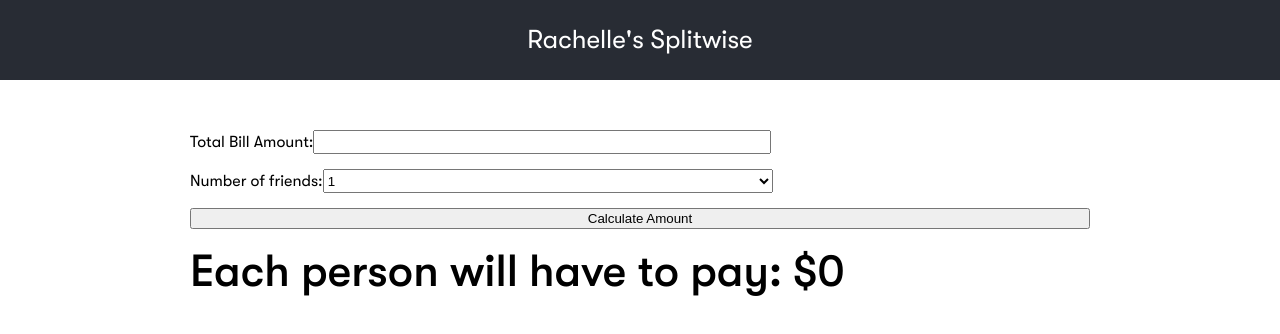
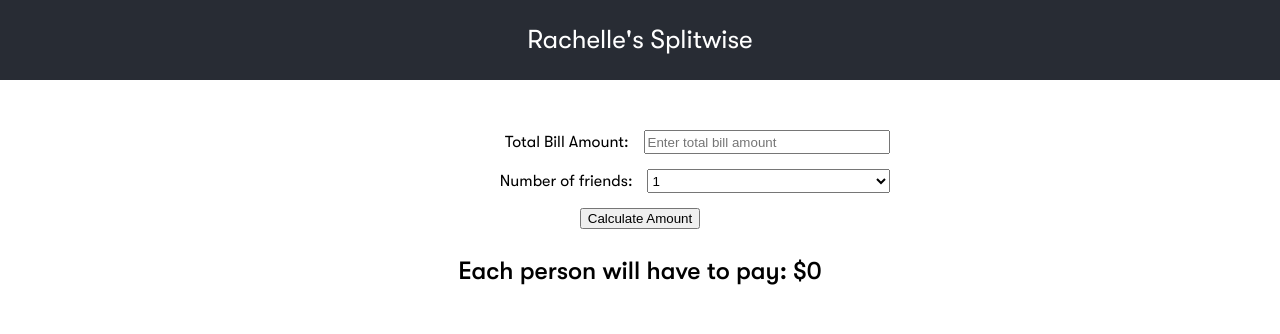
Before and after one commit to rachellesg/splitwise, a React (Create React App) app: page / in a window 1280 px wide. Shown: the top 334 px of the page. Built offline with nearby package versions, Linux system fonts and the light colour scheme.

Commit message:
Basic styling update
Will start adding more logic, such as add / select friends

```diff
--- a/src/components/Form/index.jsx
+++ b/src/components/Form/index.jsx
@@ -26,11 +26,16 @@ function Form() {
           type="text"
           name="total-amount"
           onChange={(e) => setTotalAmount(e.target.value)}
+          placeholder="Enter total bill amount"
         />
       </InputWrapper>
       <SelectWrapper>
         <label for="number-of-friends">Number of friends:</label>
-        <select name="number-of-friends" onChange={selectFriendsTotal}>
+        <select
+          name="number-of-friends"
+          value="1"
+          onChange={selectFriendsTotal}
+        >
           <option value="1">1</option>
           <option value="2">2</option>
           <option value="3">3</option>
@@ -55,11 +60,19 @@ export default Form;
 const FormWrapper = styled.div`
   display: flex;
   flex-direction: column;
+  justify-content: center;
+  align-items: center;
 `;
 
 const InputWrapper = styled.div`
   display: inline-flex;
   margin: 0 0 15px;
+  min-width: 500px;
+  label {
+    width: 50%;
+    text-align: right;
+    margin-right: 15px;
+  }
   input {
     width: 50%;
   }
@@ -68,6 +81,12 @@ const InputWrapper = styled.div`
 const SelectWrapper = styled.div`
   display: inline-flex;
   margin: 0 0 15px;
+  min-width: 500px;
+  label {
+    width: 50%;
+    text-align: right;
+    margin-right: 15px;
+  }
   select {
     width: 50%;
   }
@@ -75,6 +94,6 @@ const SelectWrapper = styled.div`
 
 const ResultsWrapper = styled.div`
   margin: 30px 0;
-  font-size: 45px;
+  font-size: 25px;
   font-weight: 500;
 `;
```
Also changed, not shown: 1 other file (tests, documents, lock files or other folders).
